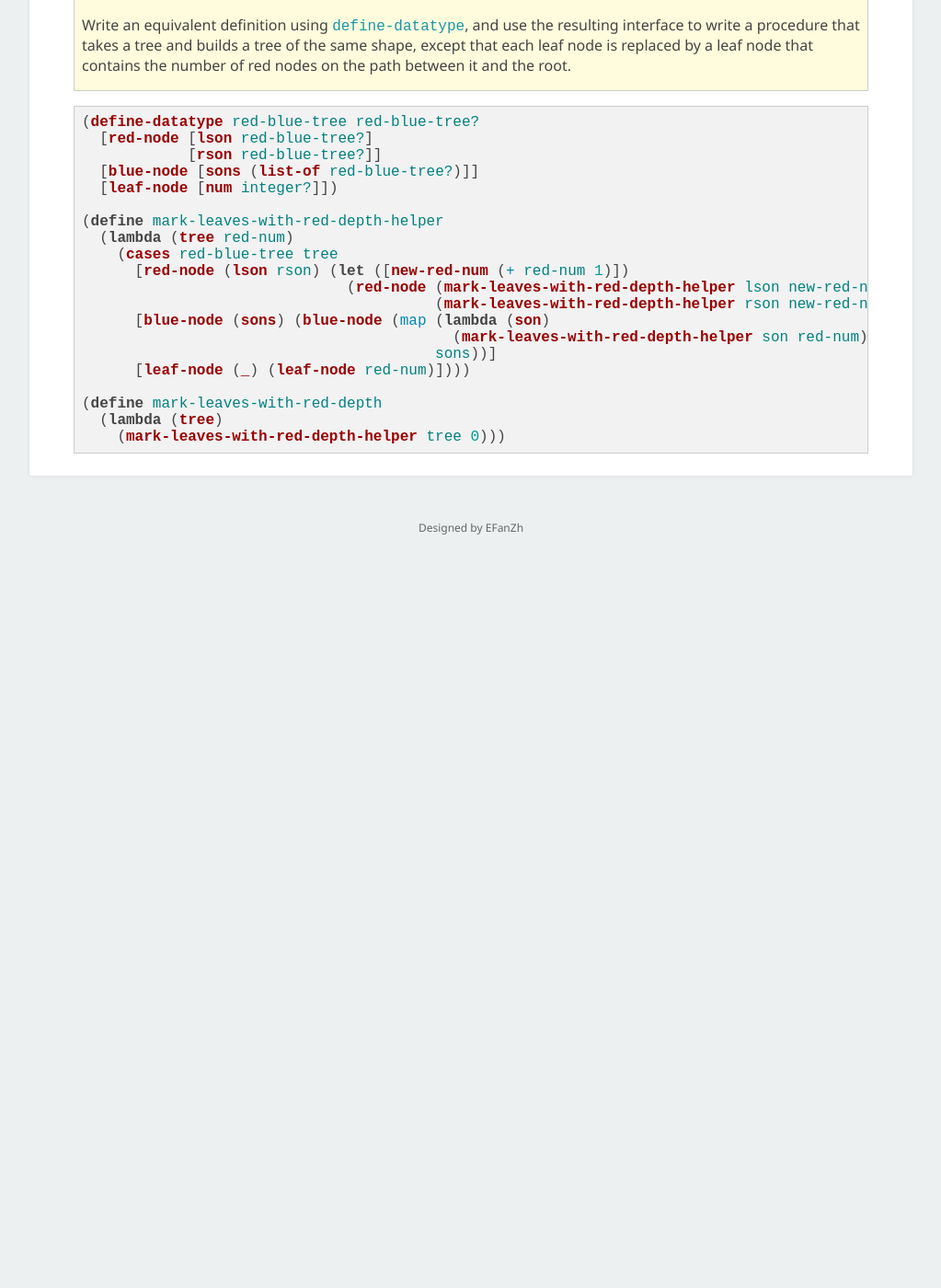
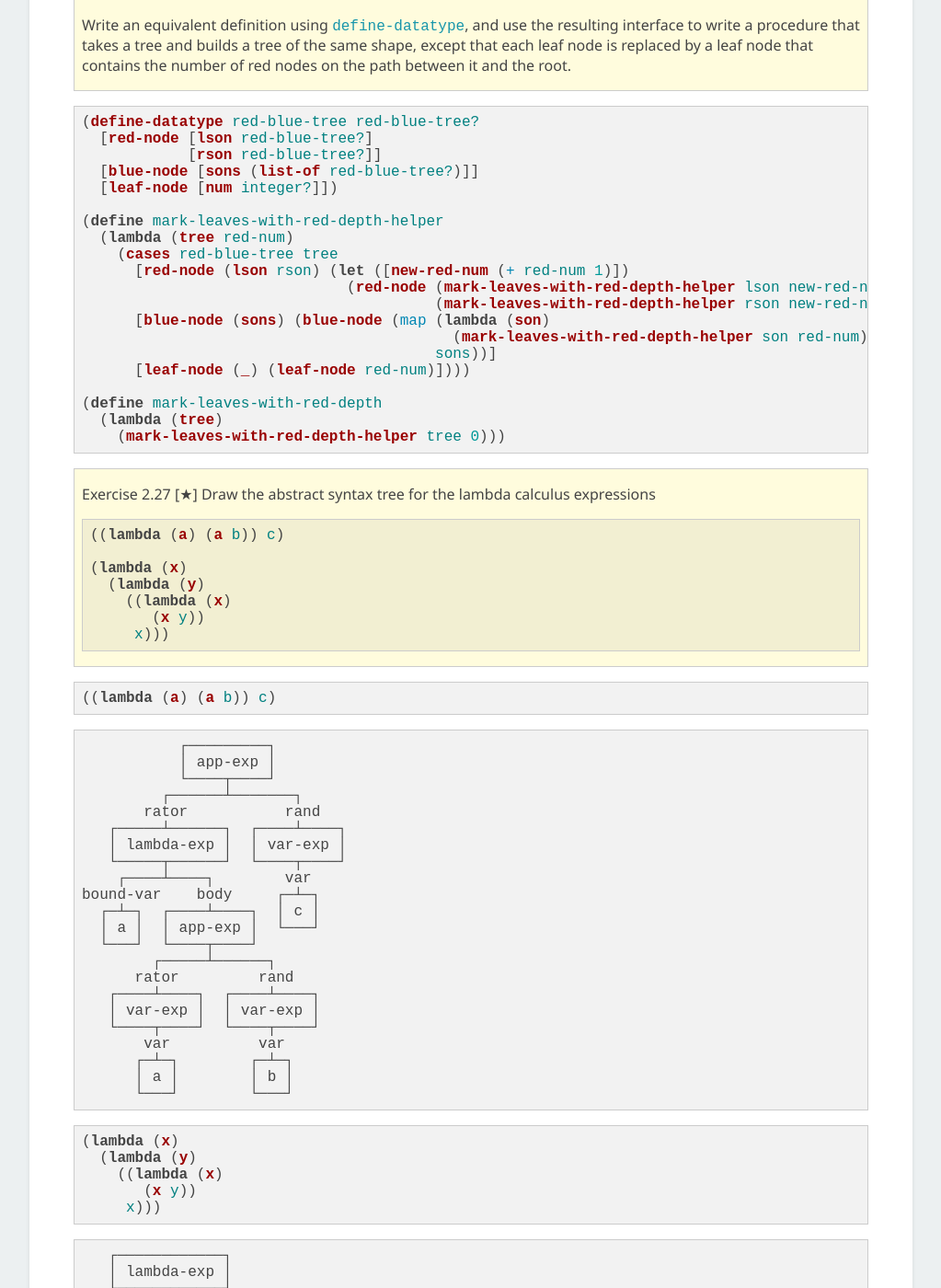
Before and after one commit to EFanZh/efanzh.github.io, a Jekyll site: the page built from _posts/2017-08-06-essentials-of-programming-languages-exercises.md, in a window 1280 px wide and 1400 px high, scrolled down 34516 px. Shown: the whole window at 92% size, without its empty margins (128-1151 px from the left). Built offline with Jekyll 4.4.1, drawn with Linux system fonts in a browser that asks for light colours; formulas are drawn with MathJax 3; before the commit the page ends 35146 px from its top, so only the background shows below that; some of the changed text lies outside the part shown.

Commit message:
Add EOPL exercises 2.27 and 2.28

````diff
--- a/_posts/2017-08-06-essentials-of-programming-languages-exercises.md
+++ b/_posts/2017-08-06-essentials-of-programming-languages-exercises.md
@@ -1821,3 +1821,90 @@ Remaining implementations are the same as the ones in exercise 2.15.
   (lambda (tree)
     (mark-leaves-with-red-depth-helper tree 0)))
 ```
+
+> Exercise 2.27 [★] Draw the abstract syntax tree for the lambda calculus expressions
+>
+> ```scheme
+> ((lambda (a) (a b)) c)
+>
+> (lambda (x)
+>   (lambda (y)
+>     ((lambda (x)
+>        (x y))
+>      x)))
+> ```
+
+```scheme
+((lambda (a) (a b)) c)
+```
+
+```
+           ┌─────────┐
+           │ app-exp │
+           └────┬────┘
+         ┌──────┴───────┐
+       rator           rand
+   ┌─────┴──────┐  ┌────┴────┐
+   │ lambda-exp │  │ var-exp │
+   └─────┬──────┘  └────┬────┘
+    ┌────┴────┐        var
+bound-var    body     ┌─┴─┐
+  ┌─┴─┐  ┌────┴────┐  │ c │
+  │ a │  │ app-exp │  └───┘
+  └───┘  └────┬────┘
+        ┌─────┴──────┐
+      rator         rand
+   ┌────┴────┐  ┌────┴────┐
+   │ var-exp │  │ var-exp │
+   └────┬────┘  └────┬────┘
+       var          var
+      ┌─┴─┐        ┌─┴─┐
+      │ a │        │ b │
+      └───┘        └───┘
+```
+
+```scheme
+(lambda (x)
+  (lambda (y)
+    ((lambda (x)
+       (x y))
+     x)))
+```
+
+```
+   ┌────────────┐
+   │ lambda-exp │
+   └─────┬──────┘
+    ┌────┴─────┐
+bound-var     body
+  ┌─┴─┐  ┌─────┴──────┐
+  │ x │  │ lambda-exp │
+  └───┘  └─────┬──────┘
+          ┌────┴────┐
+      bound-var    body
+        ┌─┴─┐  ┌────┴────┐
+        │ y │  │ app-exp │
+        └───┘  └────┬────┘
+             ┌──────┴───────┐
+           rator           rand
+       ┌─────┴──────┐  ┌────┴────┐
+       │ lambda-exp │  │ var-exp │
+       └─────┬──────┘  └────┬────┘
+        ┌────┴────┐        var
+    bound-var    body     ┌─┴─┐
+      ┌─┴─┐  ┌────┴────┐  │ x │
+      │ x │  │ app-exp │  └───┘
+      └───┘  └────┬────┘
+            ┌─────┴──────┐
+          rator         rand
+       ┌────┴────┐  ┌────┴────┐
+       │ var-exp │  │ var-exp │
+       └────┬────┘  └────┬────┘
+           var          var
+          ┌─┴─┐        ┌─┴─┐
+          │ x │        │ y │
+          └───┘        └───┘
+```
+
+> Exercise 2.28 [★] Write an unparser that converts the abstract syntax of an lc-exp into a string that matches the
+> second grammar in this section (page 52).
````
